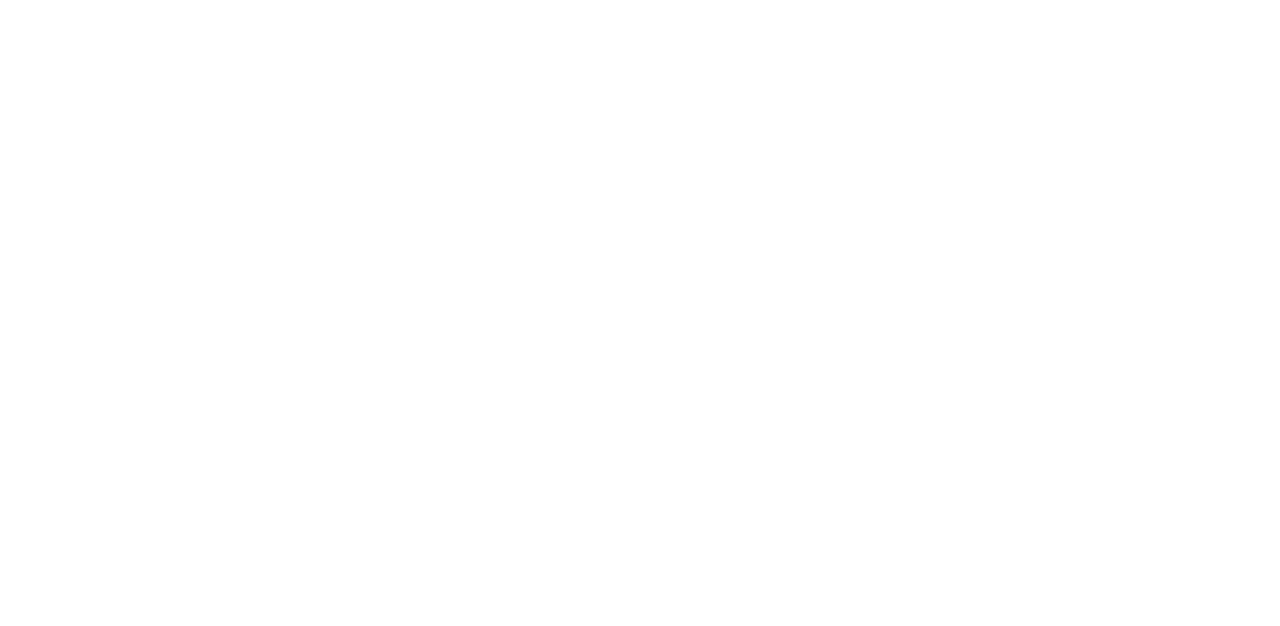
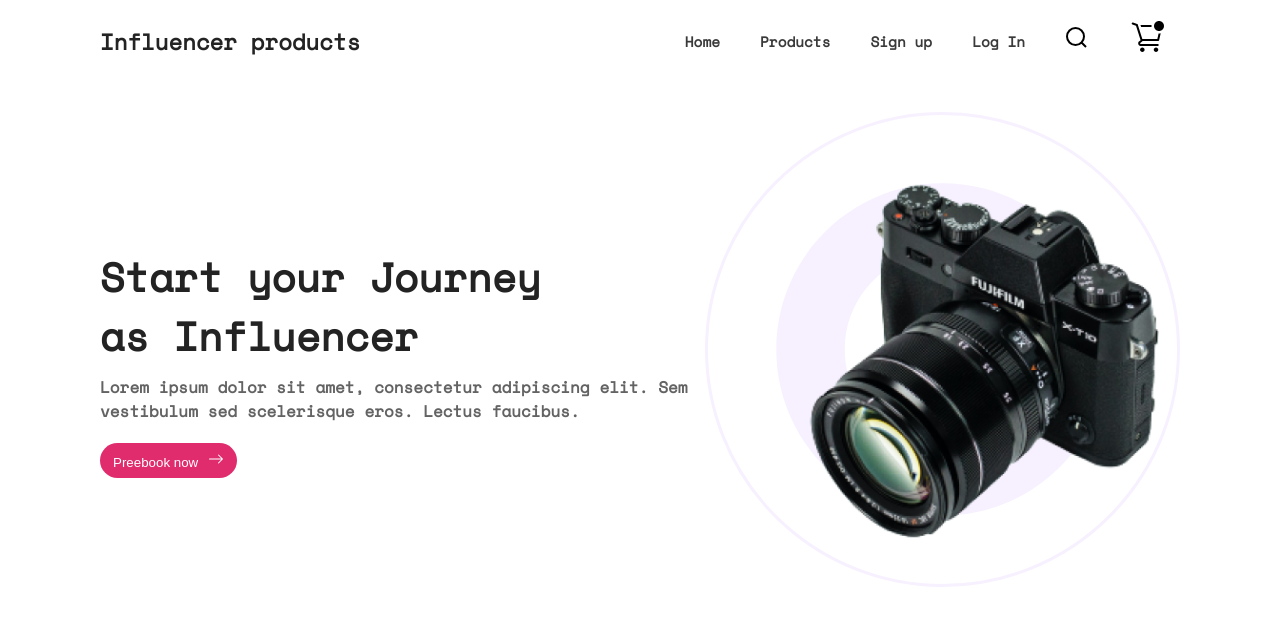
Before and after one commit to Asif3359/Module-10-practice, a plain HTML site: page index.html in a window 1280 px wide. Drawn offline with nearby package versions, Linux system fonts and the light colour scheme.

Commit message:
add header section

```diff
--- a/index.html
+++ b/index.html
@@ -4,10 +4,48 @@
     <meta charset="UTF-8">
     <meta name="viewport" content="width=device-width, initial-scale=1.0">
     <title>Module - 10 - practice</title>
+    <link rel="stylesheet" href="style.css">
+    <link rel="preconnect" href="https://fonts.googleapis.com">
+<link rel="preconnect" href="https://fonts.gstatic.com" crossorigin>
+<link href="https://fonts.googleapis.com/css2?family=Poppins:wght@400;500;600;700&family=Space+Mono&display=swap" rel="stylesheet">
+
 </head>
 <body>
-    <header>
+    <header class="header-1">
+        <nav class="navigation-menu">
+            <h1 class="nevigation-title">Influencer products</h1>
+            <ul>
+                <li><a href="">Home</a></li>
+                <li><a href="">Products</a></li>
+                <li><a href="">Sign up</a></li>
+                <li><a href="">Log In</a></li>
+                <li><a class="icon" href=""><svg xmlns="http://www.w3.org/2000/svg" width="24" height="24" viewBox="0 0 24 24" fill="none">
+                    <path d="M21 21L16.514 16.506L21 21ZM19 10.5C19 12.7543 18.1045 14.9163 16.5104 16.5104C14.9163 18.1045 12.7543 19 10.5 19C8.24566 19 6.08365 18.1045 4.48959 16.5104C2.89553 14.9163 2 12.7543 2 10.5C2 8.24566 2.89553 6.08365 4.48959 4.48959C6.08365 2.89553 8.24566 2 10.5 2C12.7543 2 14.9163 2.89553 16.5104 4.48959C18.1045 6.08365 19 8.24566 19 10.5V10.5Z" stroke="black" stroke-width="2" stroke-linecap="round"/>
+                  </svg></a></li>
+                <li><a class="icon" href=""><svg xmlns="http://www.w3.org/2000/svg" width="36" height="36" viewBox="0 0 36 36" fill="none">
+                    <path d="M13.3301 32C14.5727 32 15.5801 30.9926 15.5801 29.75C15.5801 28.5074 14.5727 27.5 13.3301 27.5C12.0874 27.5 11.0801 28.5074 11.0801 29.75C11.0801 30.9926 12.0874 32 13.3301 32Z" fill="black"/>
+                    <path d="M27 32C28.2426 32 29.25 30.9926 29.25 29.75C29.25 28.5074 28.2426 27.5 27 27.5C25.7574 27.5 24.75 28.5074 24.75 29.75C24.75 30.9926 25.7574 32 27 32Z" fill="black"/>
+                    <path d="M22.5702 7C22.5247 6.66859 22.5013 6.33452 22.5002 6C22.5013 5.66548 22.5247 5.33141 22.5702 5H11.4902L12.1402 7H22.5702Z" fill="black"/>
+                    <path d="M30 13.5H29.58L28.33 19H13.33L8.75999 4.52999C8.71056 4.37645 8.62472 4.23714 8.50979 4.12396C8.39487 4.01077 8.25427 3.92707 8.09999 3.87999L3.99999 2.61999C3.87392 2.58125 3.74145 2.56772 3.61016 2.58017C3.47886 2.59262 3.3513 2.63082 3.23476 2.69257C2.9994 2.81728 2.82323 3.03038 2.74499 3.28499C2.66675 3.53959 2.69286 3.81486 2.81757 4.05021C2.94228 4.28557 3.15538 4.46175 3.40999 4.53999L6.99999 5.63999L11.59 20.14L9.94999 21.48L9.81999 21.61C9.41432 22.0775 9.18439 22.6718 9.16979 23.2906C9.15518 23.9094 9.35683 24.5139 9.73999 25C10.0125 25.3314 10.3589 25.5945 10.7513 25.7682C11.1438 25.9418 11.5714 26.0212 12 26H28.69C28.9552 26 29.2096 25.8946 29.3971 25.7071C29.5846 25.5196 29.69 25.2652 29.69 25C29.69 24.7348 29.5846 24.4804 29.3971 24.2929C29.2096 24.1053 28.9552 24 28.69 24H11.84C11.7248 23.9961 11.6126 23.9625 11.5142 23.9025C11.4159 23.8426 11.3346 23.7583 11.2783 23.6577C11.222 23.5572 11.1926 23.4439 11.1929 23.3286C11.1932 23.2134 11.2232 23.1002 11.28 23L13.69 21H29.13C29.3611 21.0056 29.5871 20.931 29.7695 20.7888C29.9518 20.6466 30.0792 20.4456 30.13 20.22L31.7 13.31C31.1424 13.4379 30.572 13.5016 30 13.5Z" fill="black"/>
+                    <path d="M30 11C32.7614 11 35 8.76142 35 6C35 3.23858 32.7614 1 30 1C27.2386 1 25 3.23858 25 6C25 8.76142 27.2386 11 30 11Z" fill="black"/>
+                    </svg></a></li>
+            </ul>
+        </nav>
+        <section class="banner-section">
+            <div class="banner">
+                <div class="banner-content">
+                    <h1 class="banner-title">Start your Journey <br> as Influencer</h1>
+                    <p class="peragraph-prymary banner-paragraph">Lorem ipsum dolor sit amet, consectetur adipiscing elit. Sem vestibulum sed scelerisque eros. Lectus faucibus.</p>
+                    <button class="button-prymary banner-button">Preebook now<svg class="svg-erro" xmlns="http://www.w3.org/2000/svg" width="16" height="16" fill="currentColor" class="bi bi-arrow-right" viewBox="0 0 16 16">
+                        <path fill-rule="evenodd" d="M1 8a.5.5 0 0 1 .5-.5h11.793l-3.147-3.146a.5.5 0 0 1 .708-.708l4 4a.5.5 0 0 1 0 .708l-4 4a.5.5 0 0 1-.708-.708L13.293 8.5H1.5A.5.5 0 0 1 1 8z"/>
+                      </svg></button>
+                </div>
+                <div class="banner-photo">
+                    <img class="banner-image" src="images/main-camera.png" alt="">
+                </div>
+            </div>
 
+        </section>
     </header>
     <main>
 
--- /dev/null
+++ b/style.css
@@ -0,0 +1,90 @@
+*{
+    margin: 0px;
+    padding: 0px;
+}
+ body{
+    font-family: 'Poppins', sans-serif;
+    font-family: 'Space Mono', monospace;
+ }
+ /* start header section  */
+ .header-1{
+    padding: 20px 100px;
+ }
+ .nevigation-title{
+    color: #232323;
+    font-size: 1.4rem;
+    font-weight: 700;
+    margin: 0px;
+}
+.navigation-menu{
+    display: flex;
+    align-items: center;
+    justify-content: space-between;
+}
+nav>ul{
+    display: flex;
+    gap:10px;
+    justify-content: space-between;
+    align-items: center;
+
+}
+nav li{
+    list-style: none;
+}
+nav a{
+    color: #3A3A3A;
+    font-size: 0.9rem;
+    font-weight: 600;
+    padding: 10px 15px;
+    border-radius: 5px;
+    text-decoration: none;
+}
+nav a:hover:not(.icon){
+  background-color: #e02c6ecc;
+  color: white;
+}
+.banner{
+    display: flex;
+    justify-content: space-between;
+    align-items: center;
+    margin-top: 50px;
+    background-image: url("/images/Circle\ design.svg");
+    background-repeat: no-repeat;
+    background-position:right 0px;
+
+}
+.banner-image{
+    width: 100%;
+    margin: 50px 20px;
+}
+.banner-content{
+    width: 70%;
+}
+.banner-title{
+    color: #232323;
+    font-size: 2.5rem;
+    font-weight: 700;
+    padding-bottom: 10px;
+}
+.peragraph-prymary{
+    color: #636363;
+    font-size: 1rem;
+    font-weight: 600;
+    padding-bottom: 10px;
+}
+
+.button-prymary{
+    padding: 8px 13px;
+    background-color: #E02C6D;
+    color: white;
+    border: none;
+    border-radius:30px;
+    margin-top: 10px;
+}
+.button-prymary:hover{
+   background-color: #b41e55;
+}
+.svg-erro{
+   padding-left: 10px;
+}
+/* end banner and header section  */
```
